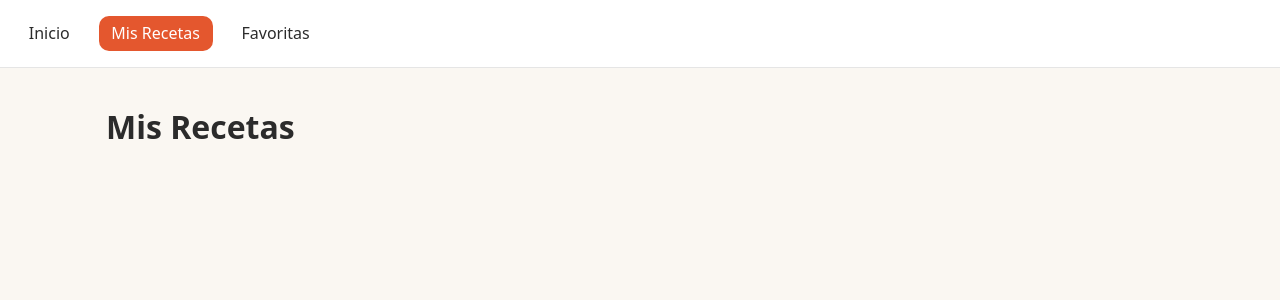
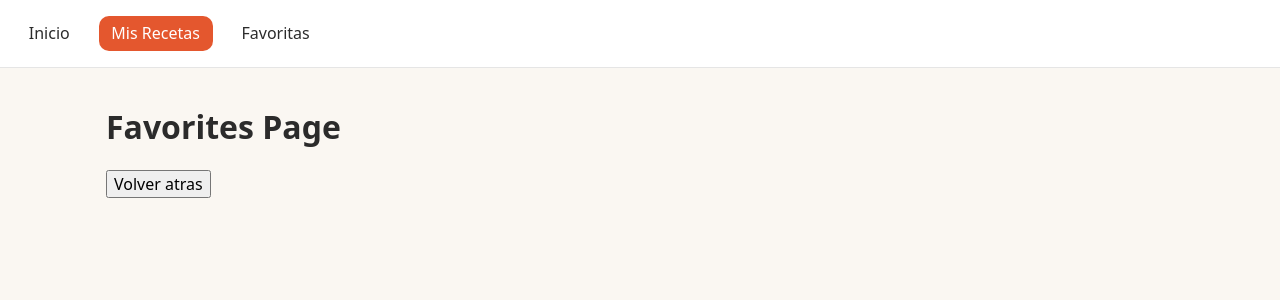
Before and after one commit to Frankl1nxd/recetario, a React (Vite) app: page /mis-recetas in a window 1280 px wide. Shown: the top 300 px of the page. Built offline with nearby package versions, Linux system fonts and the light colour scheme; the HTML template or start-up script is replaced by a standard one.

Commit message:
feact: boton para volver atras usando useNavigate

```diff
--- /dev/null
+++ b/src/components/BackButton.jsx
@@ -0,0 +1,11 @@
+import { useNavigate } from "react-router-dom";
+
+export default function BackButton() {
+    const navigate = useNavigate()
+
+    return(
+        <button className="back-button" onClick={() => navigate(-1)}>
+            Volver atras
+        </button>
+    )
+}
--- a/src/pages/FavoritesPage.jsx
+++ b/src/pages/FavoritesPage.jsx
@@ -1,5 +1,9 @@
+import BackButton from "../components/BackButton"
 export default function FavoritesPage() {
     return (
-        <h1> Favorites Page</h1>
+        <div>
+            <h1> Favorites Page</h1>
+            <BackButton />
+        </div>
     )
 }
--- a/src/pages/MyRecipesPage.jsx
+++ b/src/pages/MyRecipesPage.jsx
@@ -1,5 +1,9 @@
+import BackButton from "../components/BackButton"
 export default function MyRecipesPage() {
     return (
-        <h1>Mis Recetas</h1>
+        <div>
+            <h1> Favorites Page</h1>
+            <BackButton />
+        </div>
     )
 }
--- a/src/pages/RecipeDetailPage.jsx
+++ b/src/pages/RecipeDetailPage.jsx
@@ -1,6 +1,7 @@
 import { useParams } from "react-router-dom"
 import useFetch from "../hooks/useFetch"
 import getIngredients from "../utils/getIngredients"
+import BackButton from "../components/BackButton"
 
 export default function RecipeDetailPage() {
     const { id } = useParams()
@@ -18,6 +19,9 @@ export default function RecipeDetailPage() {
     //console.log(ingredients)
 
     return (
+
+        <div>
+
             <article className="recipe-detail">
                 <img src={recipeDetail.strMealThumb} alt={recipeDetail.strMeal} />
                 <h1>{recipeDetail.strMeal}</h1>
@@ -46,7 +50,12 @@ export default function RecipeDetailPage() {
                     ))}
                 </ul>
 
+            </article>
 
-        </article>
+            <BackButton />
+
+        </div>
+
+
     )
 }
```
Lines whose indentation alone changed are shown as unchanged.
